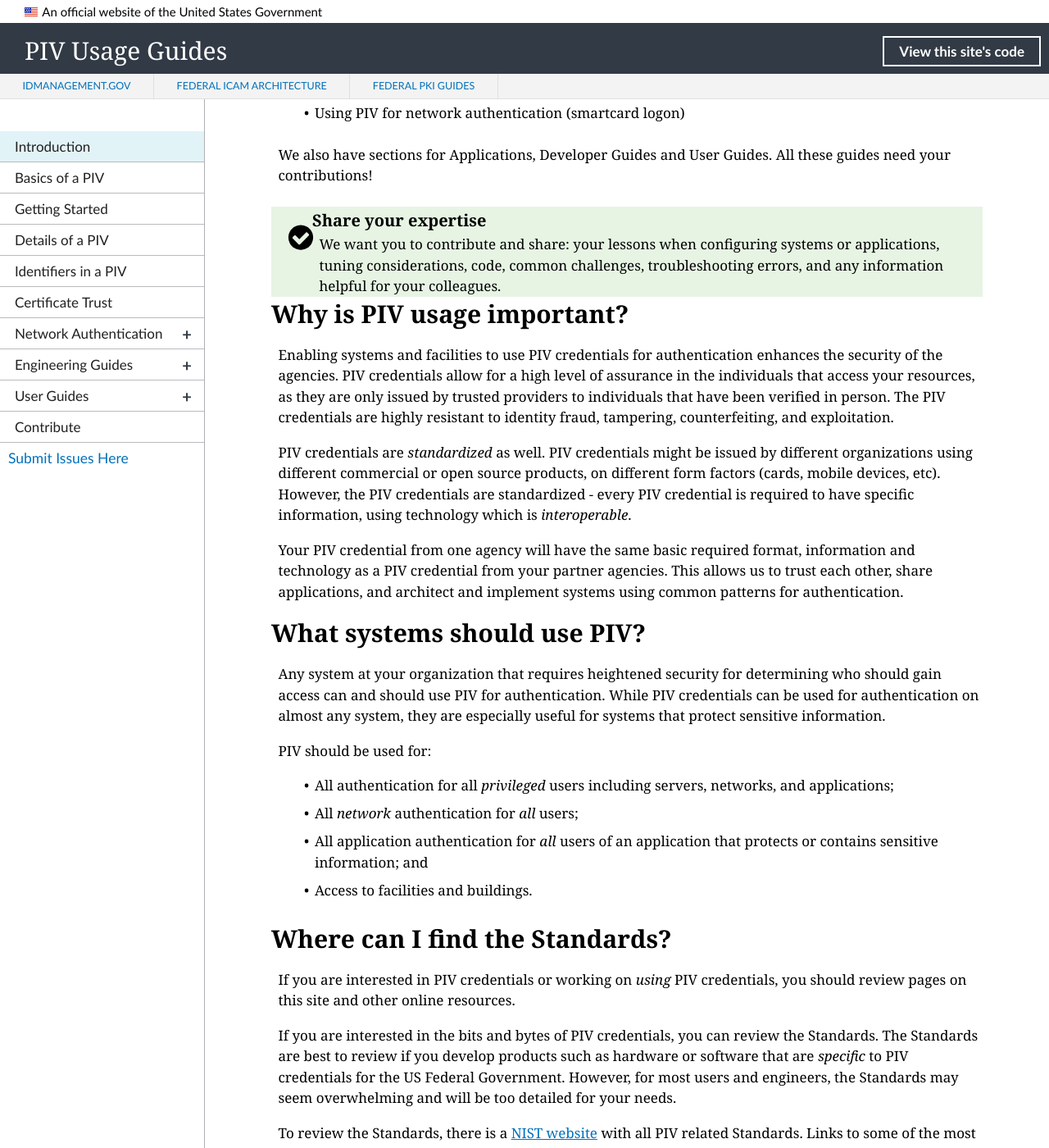
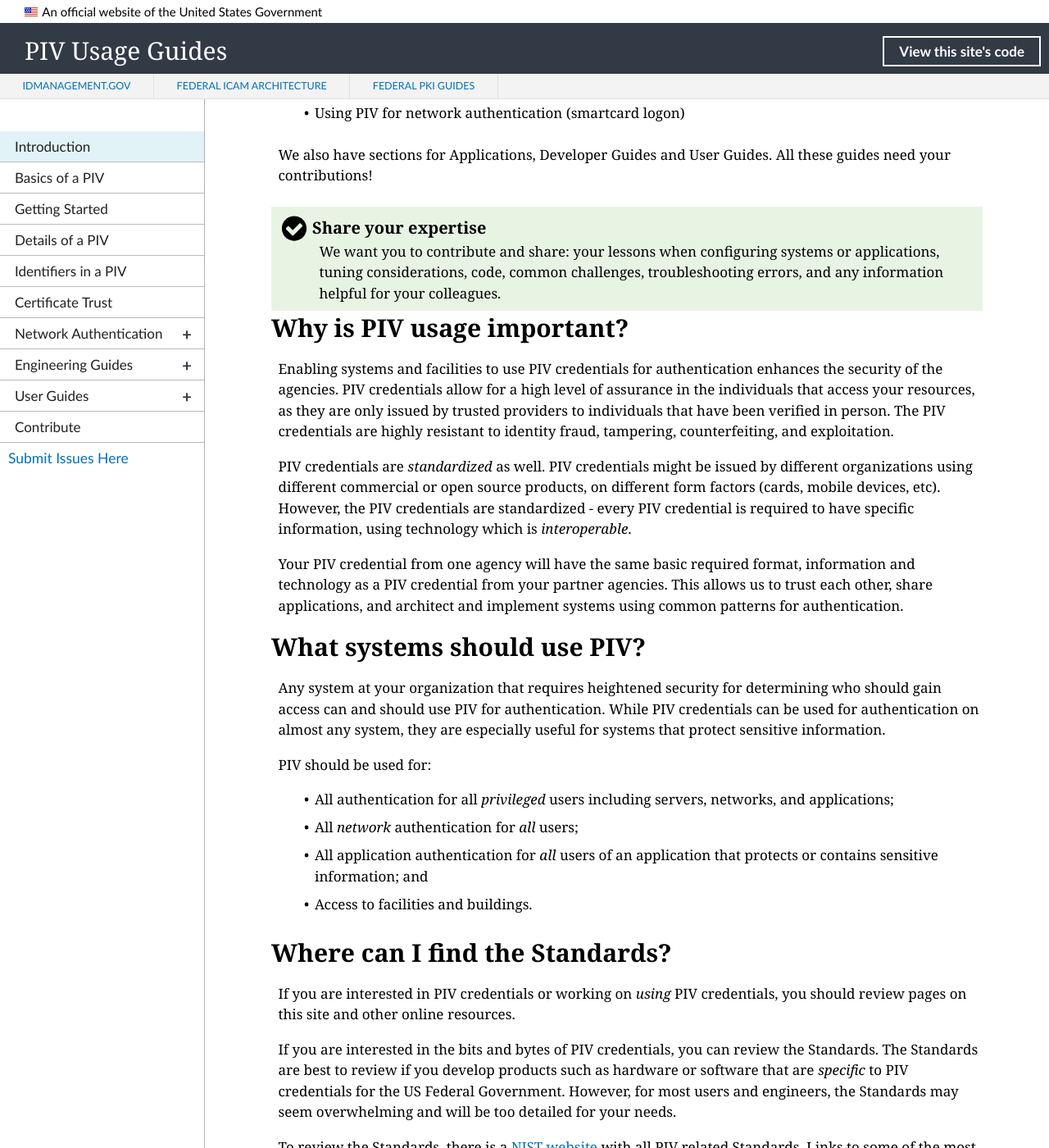
Before and after one commit to GSA/piv-guides, a Jekyll site: the page built from pages/index.md, in a window 1280 px wide and 1400 px high, scrolled down 1014 px. Shown: the whole window at 82% size. Built offline with Jekyll 4.4.1, drawn with Linux system fonts in a browser that asks for light colours; nearby versions of some CDN libraries; library files that are not in the unit come from our copies.

Commit message:
Update styleguide.css
Updating alert boxes to offer better presentation.

```diff
--- a/assets/css/styleguide.css
+++ b/assets/css/styleguide.css
@@ -1801,21 +1801,37 @@ p a,
 
 .usa-alert-success {
   background-color: #e7f4e4;
+  padding-bottom: .5em;
+  padding-top: .5em;
+  background-position-x: .1em;
+  background-position-y: .5em;
   background-image: url("../img/alerts/success.png");
   background-image: url("../img/alerts/success.svg"); }
 
 .usa-alert-warning {
   background-color: #fff1d2;
+  padding-bottom: .5em;
+  padding-top: .5em;
+  background-position-x: .1em;
+  background-position-y: .5em;
   background-image: url("../img/alerts/warning.png");
   background-image: url("../img/alerts/warning.svg"); }
 
 .usa-alert-error {
   background-color: #f9dede;
+  padding-bottom: .5em;
+  padding-top: .5em;
+  background-position-x: .1em;
+  background-position-y: .5em;
   background-image: url("../img/alerts/error.png");
   background-image: url("../img/alerts/error.svg"); }
 
 .usa-alert-info {
   background-color: #e1f3f8;
+  padding-bottom: .5em;
+  padding-top: .5em;
+  background-position-x: .1em;
+  background-position-y: .5em;
   background-image: url("../img/alerts/info.png");
   background-image: url("../img/alerts/info.svg"); }
 
```
